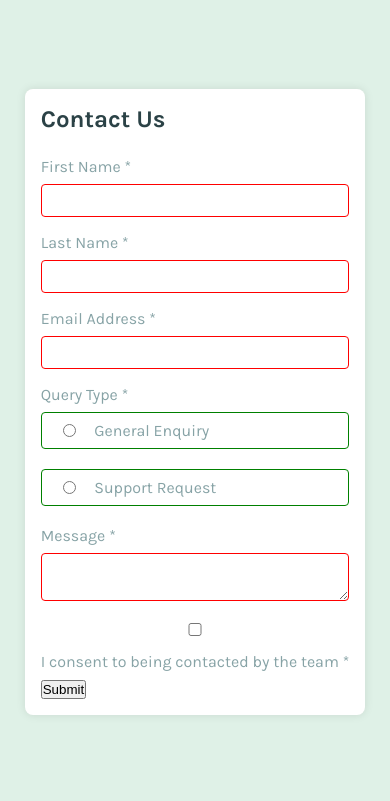
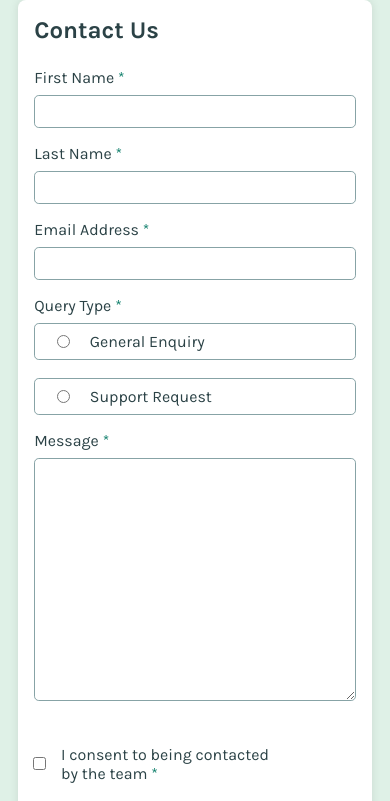
Before and after one commit to Ryusaem/js-contact-form, a plain HTML site: page index.html in a window 390 px wide. Shown: the top 801 px of the page. Drawn offline with Linux system fonts and the light colour scheme.

Commit message:
Making things responsive

```diff
--- a/css/style.css
+++ b/css/style.css
@@ -28,7 +28,7 @@
   font-optical-sizing: auto;
   font-weight: 400; /* 400, 700 */
   font-style: normal;
-  min-height: 100vh;
+  /* min-height: 100vh; */
 }
 
 .contact-form {
@@ -37,6 +37,7 @@
   padding: 1rem;
   border-radius: 0.5rem; /* 8px = 0.5rem */
   box-shadow: 0 0 10px rgba(0, 0, 0, 0.1);
+  height: 100vh;
 }
 
 .contact-form h1 {
@@ -49,7 +50,7 @@
 .contact-form label {
   display: block;
   margin-bottom: var(--margin-bottom-label); /* 8px */
-  color: var(--color-base-text);
+  color: var(--color-base-text-dark);
 }
 
 .contact-form input,
@@ -57,42 +58,82 @@
   width: 100%;
   margin-bottom: var(--margin-bottom-input); /* 8px */
   padding: 0.5rem;
-  border: 1px solid red;
-  border-radius: 0.25rem; /* 4px = 0.25rem */
+  border: 1px solid var(--color-base-text);
+  border-radius: 0.3rem; /* 4px = 0.25rem */
   box-sizing: border-box;
+}
+
+.contact-form label span {
+  color: var(--color-btn-bg);
 }
 
 .radio-group {
   display: flex;
   flex-direction: column;
+  gap: 1.1rem;
+  margin-bottom: var(--margin-bottom-input); /* 8px */
 }
 
 .radio-group div {
   display: flex;
   align-items: center;
-  border: 1px solid green;
-  border-radius: 4px;
+  border: 1px solid var(--color-base-text);
+  border-radius: 0.3rem;
   padding: 8px;
-  margin-bottom: 20px;
   font-size: 1rem;
+  position: relative;
+}
+
+.radio-group label,
+.radio-group input {
+  margin: 0;
+  padding: 0;
   position: relative;
 }
 
 .radio-group label {
   flex: 2;
-  margin: 0;
-  padding: 0;
-  position: relative;
   right: 18%;
 }
 
 .radio-group input {
   flex: 1;
+  right: 10%;
+  cursor: pointer;
+}
+
+.consent-group {
+  display: flex;
+  align-items: center;
+  position: relative;
+  margin-top: 1.5rem;
+}
+
+.consent-group label,
+.consent-group input {
   margin: 0;
   padding: 0;
-  cursor: pointer;
   position: relative;
-  right: 10%;
+}
+
+.consent-group label {
+  flex: 2;
+  right: 25%;
+}
+
+.consent-group input {
+  flex: 1;
+  right: 15%;
+}
+
+.contact-form .btn {
+  width: 100%;
+  padding: 0.7rem;
+  margin-top: 2rem;
+  background-color: var(--color-btn-bg);
+  color: var(--color-form-bg);
+  border-radius: 0.5rem;
+  border: none;
 }
 
 /* --- FOOTER --- */
@@ -127,7 +168,32 @@
 @media (min-width: 768px) {
   .contact-form {
     width: 50vw;
+    padding: 1.7rem;
   }
+
+  .contact-form textarea {
+    height: 6.25rem; /* 100px = 6.25rem */
+  }
+  .radio-group {
+    flex-direction: row;
+    justify-content: space-between;
+  }
+
+  .radio-group div {
+    flex: 1;
+  }
+
+  .test {
+    display: flex;
+    justify-content: space-between;
+    gap: 1rem;
+  }
+
+  .box1,
+  .box2 {
+    flex: 1;
+  }
+
   /* .contact-form {
     width: 90%;
     padding: 10px;
--- a/index.html
+++ b/index.html
@@ -35,17 +35,25 @@
         <form action="#" method="post">
             <h1>Contact Us</h1>
 
+            <div class="test">
+                <div class="box1">
                     <!-- First Name -->
                     <label for="first-name">
                         First Name <span>*</span>
                     </label>
                     <input type="text" id="first-name" name="first-name" required>
-
+                </div>
+                <div class="box2">
                     <!-- Last Name -->
                     <label for="last-name">
                         Last Name <span>*</span>
                     </label>
                     <input type="text" id="last-name" name="last-name" required>
+                </div>
+            </div>
+
+
+
 
             <!-- Email -->
             <label for="email">
@@ -82,16 +90,19 @@
             <label for="message">
                 Message <span>*</span>
             </label>
-            <textarea name="message" id="message" required></textarea>
+            <textarea name="message" id="message" rows="15" required></textarea>
 
             <!-- Consent -->
+            <div class="consent-group">
                 <input type="checkbox" id="consent" name="consent" required>
                 <label for="consent">
                     I consent to being contacted by the team <span>*</span>
                 </label>
+            </div>
+
 
             <!-- Submit Button -->
-            <button type="submit">Submit</button>
+            <button type="submit" class="btn">Submit</button>
 
         </form>
 
```
Lines whose indentation alone changed are shown as unchanged.
